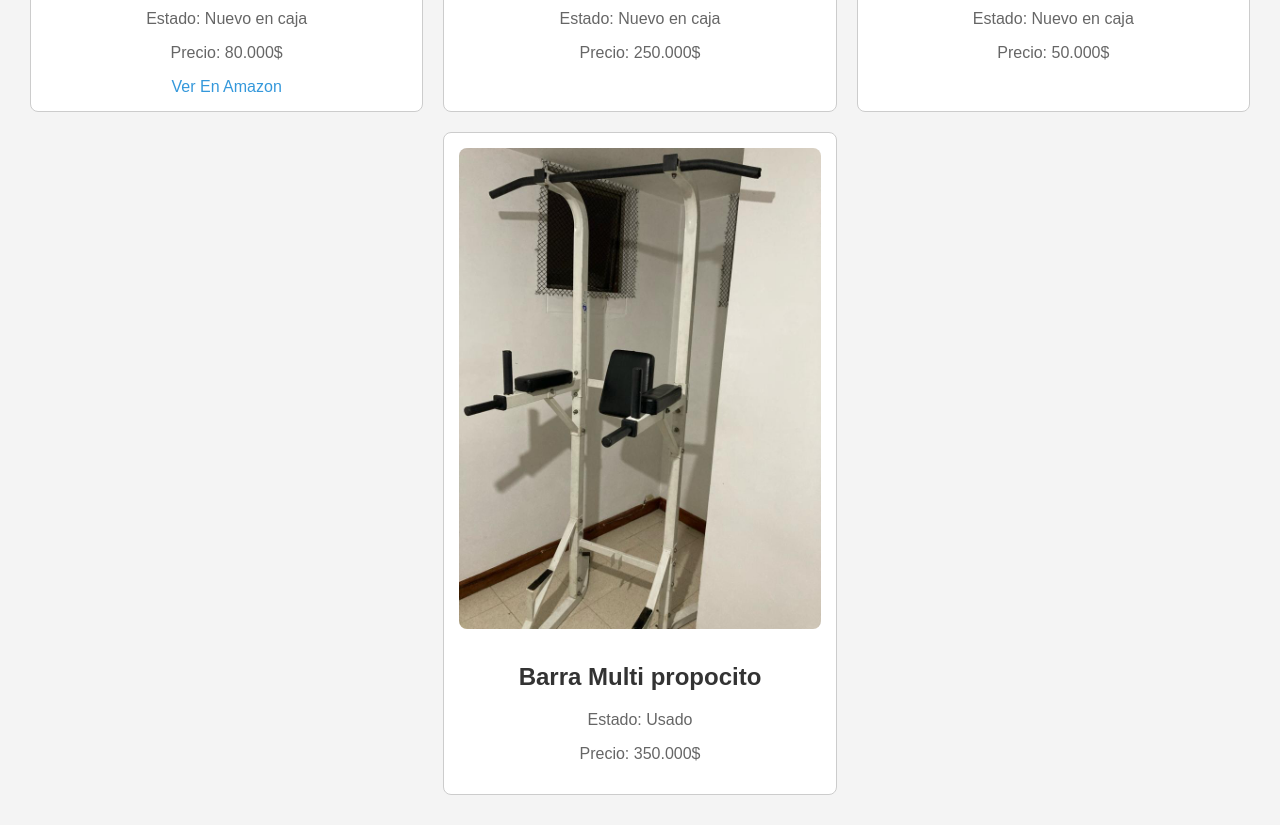
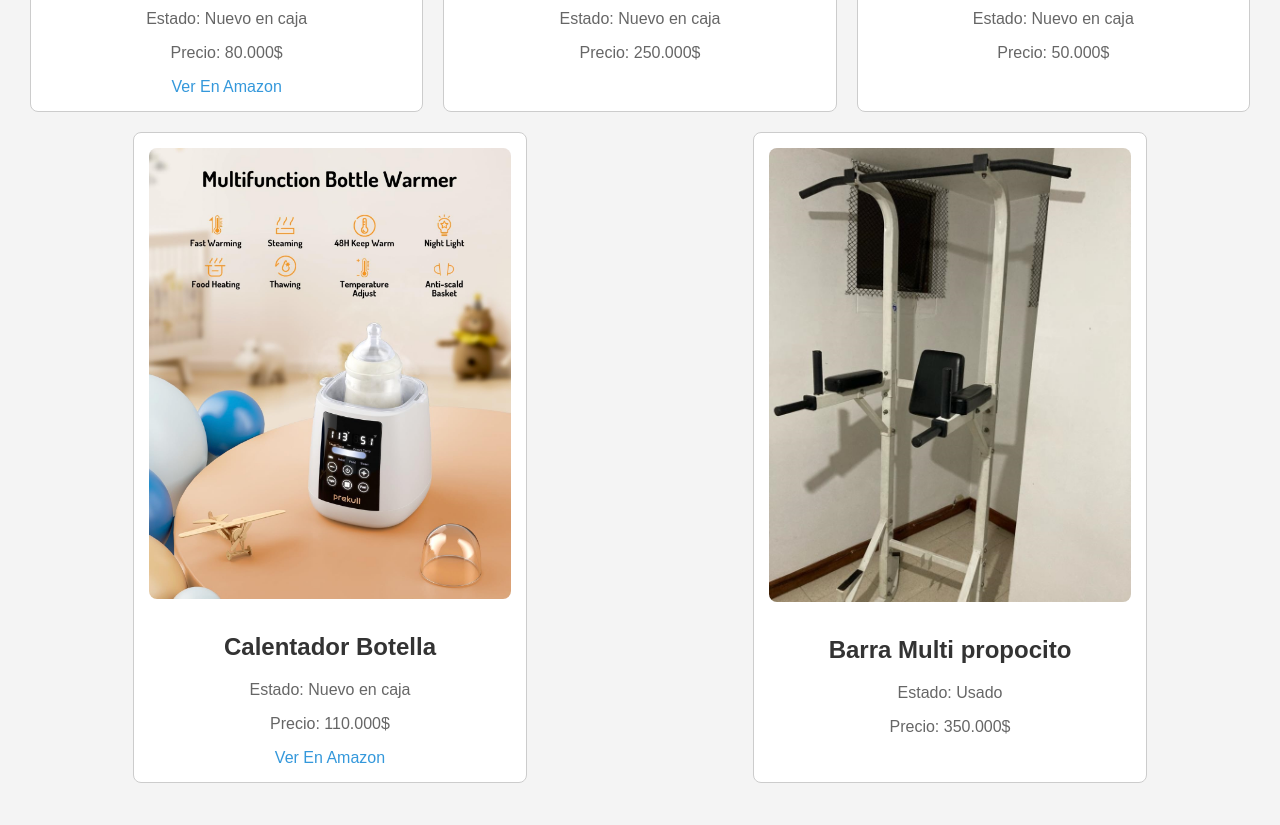
Before and after one commit to Latiendaweb/Latiendaweb.github.io, a plain HTML site: page index.html in a window 1280 px wide. Shown: the part 880-1705 px from the top of the page. Drawn offline with Linux system fonts and the light colour scheme.

Commit message:
add new product / fix styles

```diff
--- a/index.html
+++ b/index.html
@@ -75,9 +75,18 @@
             <!-- <a href="#" target="_blank">Ver más</a> -->
         </div>
 
+        <div class="item" id="prekull"
+            onclick="openImageGallery(['Assests/prekull.jpg', 'Assests/prekull1.jpg', 'Assests/prekull2.jpg'])">
+            <img src="Assests/prekull2.jpg" alt="prekull">
+            <h2>Calentador Botella</h2>
+            <p>Estado: Nuevo en caja</p>
+            <p>Precio: 110.000$</p>
+            <a href="https://a.co/d/dE6XbSt" target="_blank">Ver En Amazon</a>
+        </div>
+
         <div class="item" id="barraDominadas"
             onclick="openImageGallery(['Assests/barraDominadas.jpg', 'Assests/barraDominadas1.jpg','Assests/barraDominadas2.jpg'])">
-            <img src="Assests/barraDominadas.jpg" alt="Barra">
+            <img src="Assests/barraDominadasEditada.jpg" alt="Barra">
             <h2>Barra Multi propocito</h2>
             <p>Estado: Usado</p>
             <p>Precio: 350.000$</p>
```
Also changed, not shown: Assests/barraDominadasEditada.jpg (added), Assests/prekull.jpg (added), Assests/prekull1.jpg (added), Assests/prekull2.jpg (added).
